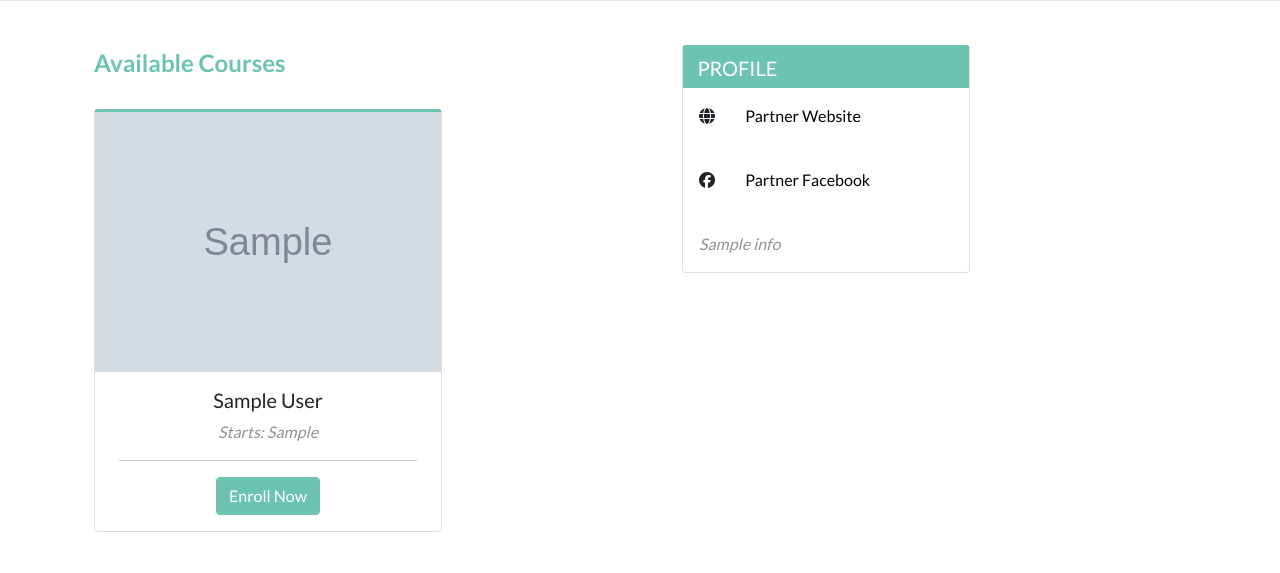
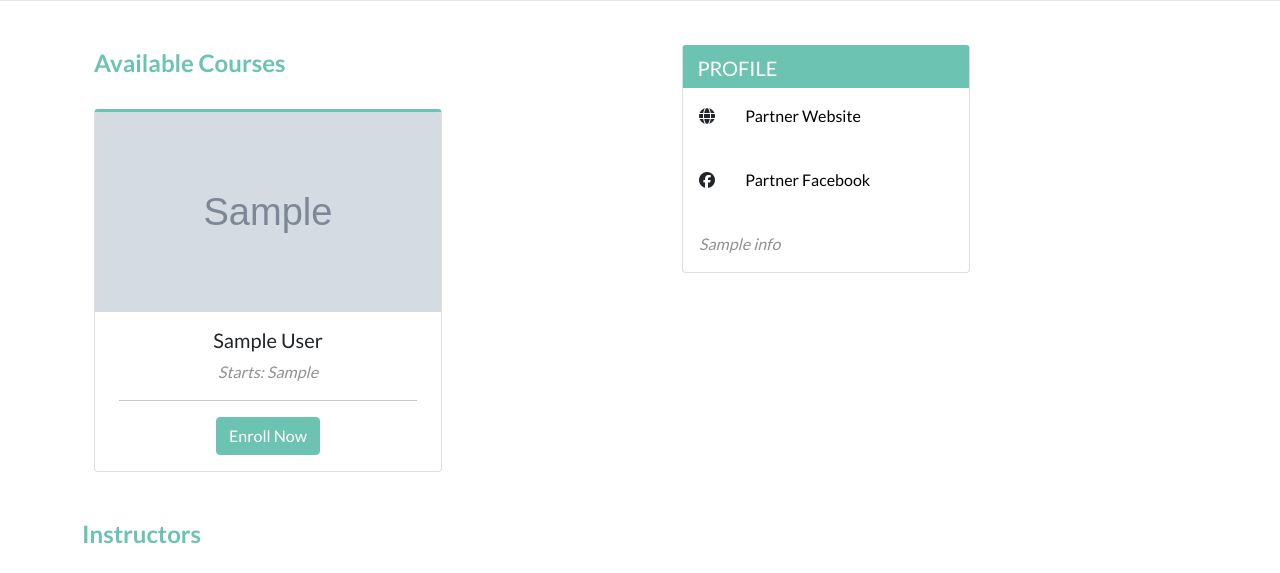
Before and after one commit to JamesMacklean/Coursebank-Partners, a Django app: template partners/templates/partner.html in a window 1280 px wide. Shown: the part 432-1005 px from the top of the page. Run offline with Django 3.2, Linux system fonts and the light colour scheme; the template is opened without the code that fills it: most values are stand-ins (such as "Sample title", 1, 10 or a date in 2020); grey boxes marked "Sample" are stand-in pictures; some libraries are stand-ins or nearby versions.

Commit message:
height for course card images

```diff
--- a/partners/templates/partner.html
+++ b/partners/templates/partner.html
@@ -115,6 +115,10 @@
   .course-card .card-text {
       font-style: italic;
       opacity: 0.5;
+  }
+
+  .course-card img {
+      height: 200px;
   }
 
   .partner-instructors .name {
```
